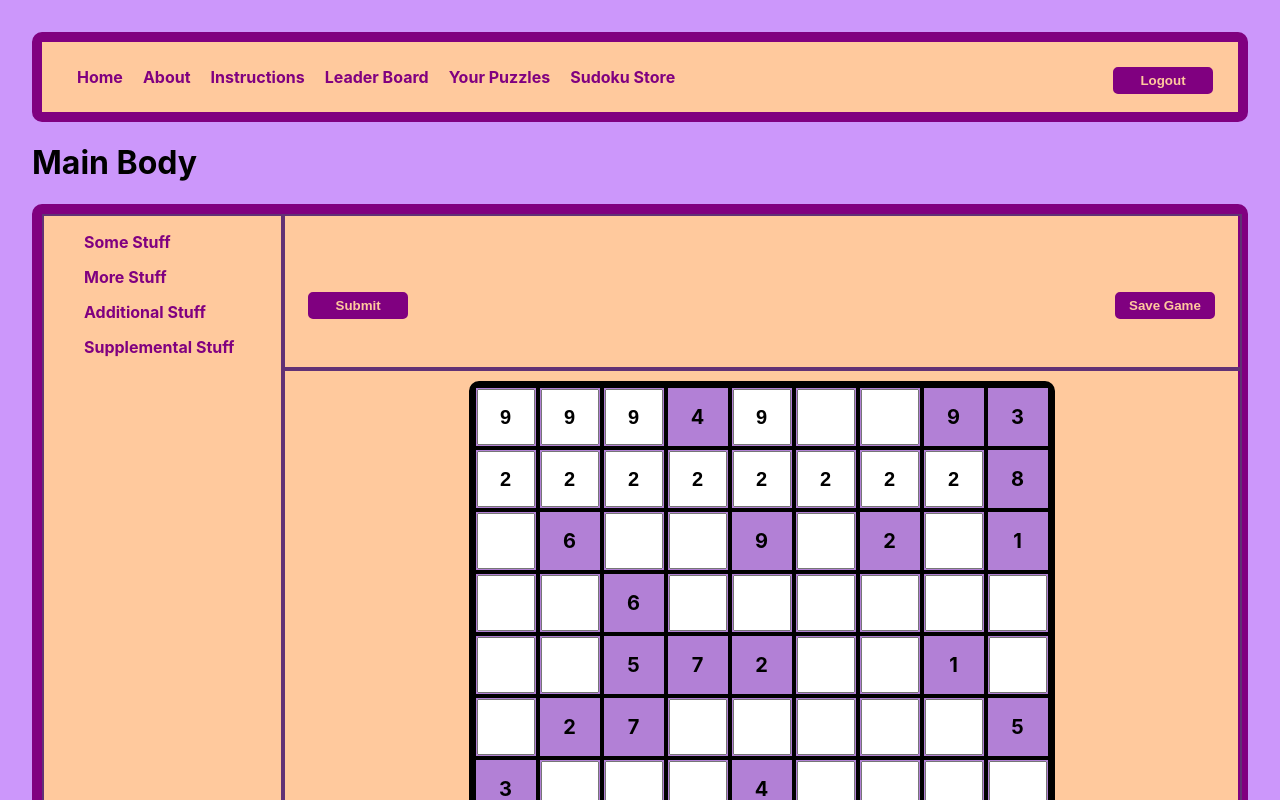
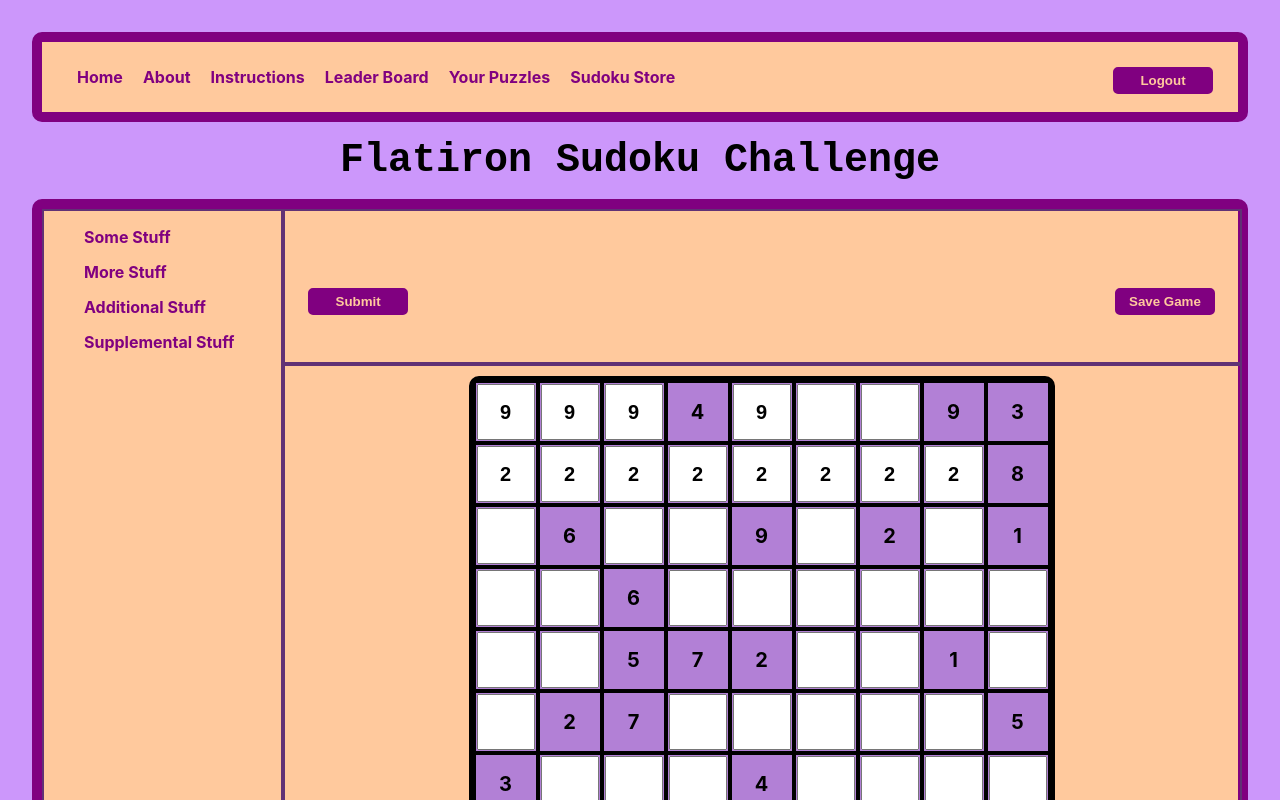
Before and after one commit to joeylee08/phasetwoproject, a React (Create React App) app: page / in a window 1280 px wide. Both pictures are taken after a click on the button "Continue as Guest". Shown: the top 800 px of the page. Built offline with nearby package versions, Linux system fonts and the light colour scheme; no server answers; data requests are answered from the project's data file.

Commit message:
refactored db, saveGame, checkSolution

```diff
--- a/src/components/MainBody.js
+++ b/src/components/MainBody.js
@@ -3,8 +3,8 @@ import PlayField from "./PlayField"
 const MainBody = () => {
     return (
         <>
-            <h1>Main Body</h1>
-            <PlayField />
+          <div><h1 id="mainTitle">Flatiron Sudoku Challenge</h1></div>
+          <PlayField />
         </>
     )
 }
--- a/src/index.css
+++ b/src/index.css
@@ -212,6 +212,13 @@ div#playfield #sudoku-table td.red {
 
 /* ========= Body ========= */
 
+#mainTitle {
+  font-family: 'Courier New', Courier, monospace;
+  font-size: 2.5rem;
+  text-align: center;
+  margin: 1rem auto 1rem auto;
+}
+
 #error h1 {
   margin: 0;
 }
```
